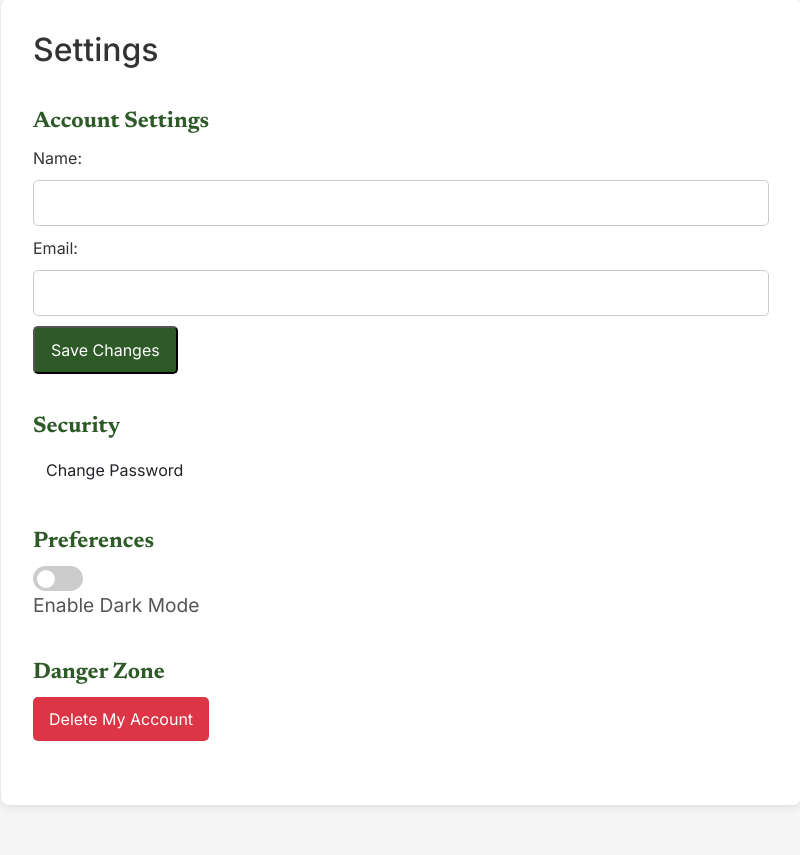
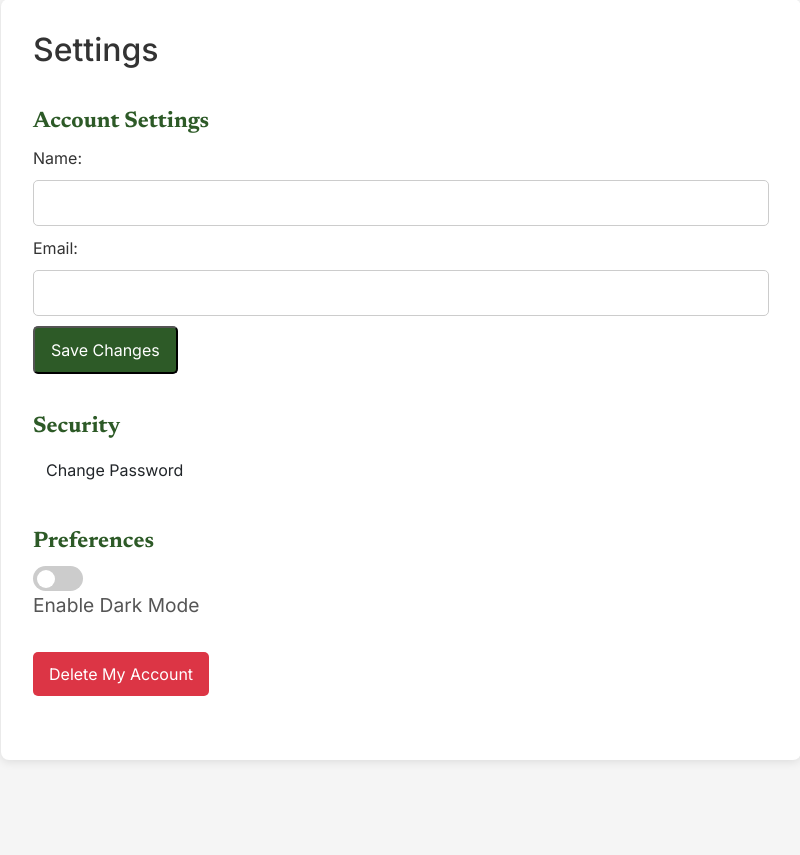
Before and after one commit to lhenon999/cosc-360-project, a PHP site: page /pages/settings.php in a window 1280 px wide. Shown: the part 147-1002 px from the top of the page, without its empty margins (239-1039 px from the left). After the commit the page ends 909 px from the top, so only its background shows below. Run offline with PHP 8.4, Linux system fonts and the light colour scheme; the template is opened without the code that fills it, so the values that code supplies are empty.

Commit message:
settings update

```diff
--- a/handmade_goods/pages/settings.php
+++ b/handmade_goods/pages/settings.php
@@ -53,7 +53,6 @@
         </div>
 
         <div class="settings-section">
-            <h3>Danger Zone</h3>
             <a href="delete_account.php" class="btn-danger">Delete My Account</a>
         </div>
     </div>
```
